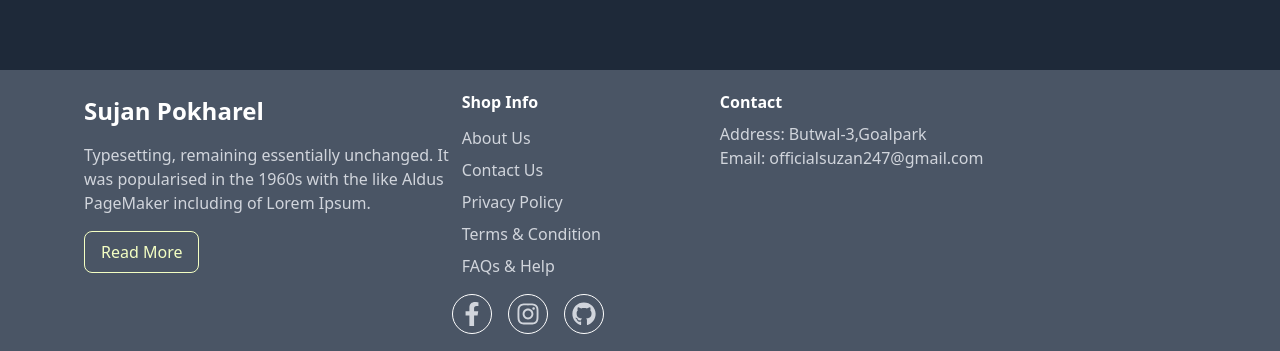
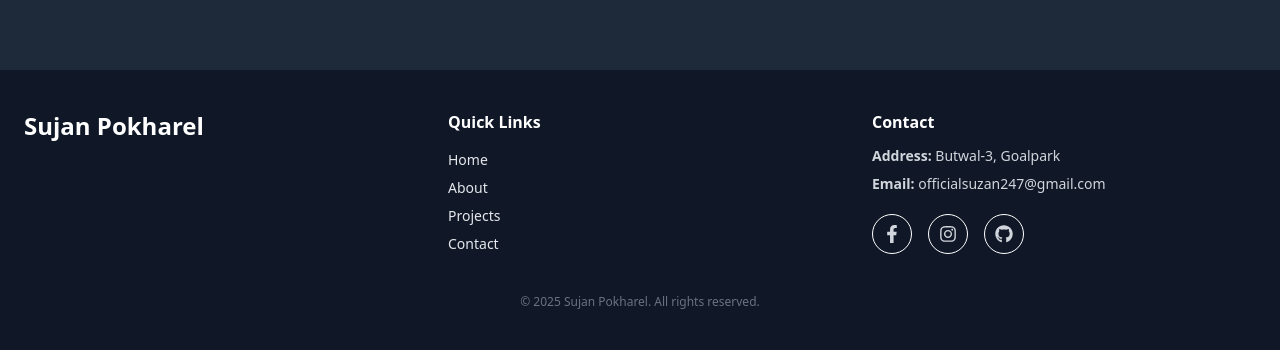
Before and after one commit to SUJANPOKHAREL07/Sujan_portfolio, a React (Vite) app: page / in a window 1280 px wide. Shown: the part 3122-3473 px from the top of the page. Built offline with nearby package versions, Linux system fonts and the light colour scheme.

Commit message:
contact and footer fixed

```diff
--- a/src/Pages/contact.tsx
+++ b/src/Pages/contact.tsx
@@ -1,54 +1,39 @@
-// const Contact=()=>{
-
-//     return(
-//         <>
-//         <div className="bg-gray-800 h-screen w-full">
-//             <h1 className="text-white font-bold text-4xl flex justify-center ">Contact Me</h1>
-//             <div className="">
-
-
-//             </div>
-//         </div>
-//         </>
-//     )
-// }
-// export default Contact
 import { useForm } from '@formspree/react';
 import React, { useState } from 'react';
 
+const ContactForm: React.FC = () => {
+  type formdata = {
+    name: string;
+    email: string;
+    message: string;
+  };
 
-const ContactForm: React.FC = () => {
-  type formdata={
-    name:string,
-    email:string,
-    message:string
-  }
   const [formData, setFormData] = useState<formdata>({
     name: '',
     email: '',
     message: '',
   });
+
   const [state, handleSubmit] = useForm("mqaqjpbj");
+
   if (state.succeeded) {
-      alert("message sent")
+    alert("message sent");
+  }
 
-
-   }
-  const handleChange = (e: React.ChangeEvent<HTMLInputElement | HTMLTextAreaElement>) => {
+  const handleChange = (
+    e: React.ChangeEvent<HTMLInputElement | HTMLTextAreaElement>
+  ) => {
     setFormData({
       ...formData,
       [e.target.name]: e.target.value,
     });
   };
 
-
-
   return (
-   <div className=" w-full bg-gray-800 h-screen ">
-     <h2 className="text-4xl font-bold text-white mb-3 flex justify-center ">Contact Me</h2>
-     <div className="  grid grid-cols-2    ">
-
-       <div className="h-[25rem] w-[30rem] pt-9 pl-19 ">
+    <div className="w-full bg-gray-800 min-h-screen px-4 py-[25rem] md:py-0">
+      <h2 className="text-4xl font-bold text-white mb-10 text-center">Contact Me</h2>
+      <div className="grid grid-cols-1 md:grid-cols-2 gap-10 items-center justify-center">
+        <div className="w-full h-72 sm:h-96 md:h-[21rem] rounded-lg overflow-hidden">
           <iframe
             title="Google Map"
             src="https://www.google.com/maps/embed?pb=!1m14!1m12!1m3!1d2970.1943184688935!2d83.46755495586206!3d27.711845004943676!2m3!1f0!2f0!3f0!3m2!1i1024!2i768!4f13.1!5e0!3m2!1sen!2snp!4v1747564745177!5m2!1sen!2snp"
@@ -57,13 +42,12 @@ const ContactForm: React.FC = () => {
             style={{ border: 0 }}
             allowFullScreen
             loading="lazy"
-            className="w-full h-full rounded-lg"
+            className="w-full h-full"
           ></iframe>
         </div>
 
-      <div className="w-full max-w-md bg-gray-800 p-3 rounded-2xl drop-shadow-lg shadow-2xl     ">
-
-        <form onSubmit={handleSubmit} className="space-y-5 ">
+        <div className="w-full max-w-md bg-gray-800 p-5 rounded-2xl drop-shadow-lg shadow-2xl mx-auto">
+          <form onSubmit={handleSubmit} className="space-y-5">
             <div>
               <label htmlFor="name" className="block text-sm font-medium text-white mb-1">
                 Name
@@ -110,7 +94,6 @@ const ContactForm: React.FC = () => {
             </div>
 
             <button
-
               type="submit"
               className="w-full bg-blue-600 hover:bg-blue-700 text-white font-semibold py-2 px-4 rounded-xl transition duration-200"
             >
--- a/src/Pages/footer.tsx
+++ b/src/Pages/footer.tsx
@@ -1,68 +1,159 @@
-import { FaFacebookF, FaGithub, FaInstagram } from "react-icons/fa"
+// import { FaFacebookF, FaGithub, FaInstagram } from "react-icons/fa"
 
-const Footer=()=>{
-    return(
-        <>
+// const Footer=()=>{
+//     return(
+//         <>
 
-        <footer className="bg-gray-600 text-gray-300 p-5 w-full ">
-      <div className="container  px-6 lg:px-16 flex flex-col lg:flex-row items-start lg:items-center">
-        {/* Left Section */}
-        <div className="mb-6 lg:mb-0">
-          <h2 className="text-[#FFF]  text-2xl font-bold">Sujan Pokharel</h2>
+//         <footer className="bg-gray-600 text-gray-300 p-5 w-full ">
+//       <div className="container  px-6 lg:px-16 flex flex-col lg:flex-row items-start lg:items-center">
+//         {/* Left Section */}
+//         <div className="mb-6 lg:mb-0">
+//           <h2 className="text-[#FFF]  text-2xl font-bold">Sujan Pokharel</h2>
 
-          <p className="mt-4 max-w-md">
-            Typesetting, remaining essentially unchanged. It was popularised in
-            the 1960s with the like Aldus PageMaker including of Lorem Ipsum.
-          </p>
-          <button className="mt-4 border border-[#F4FFC3] text-[#F4FFC3] px-4 py-2 rounded-lg hover:bg-[#A9C46C] hover:text-gray-900">
-            Read More
-          </button>
+//           <p className="mt-4 max-w-md">
+//             Typesetting, remaining essentially unchanged. It was popularised in
+//             the 1960s with the like Aldus PageMaker including of Lorem Ipsum.
+//           </p>
+//           <button className="mt-4 border border-[#F4FFC3] text-[#F4FFC3] px-4 py-2 rounded-lg hover:bg-[#A9C46C] hover:text-gray-900">
+//             Read More
+//           </button>
+//         </div>
+
+//         {/* Center Section */}
+//         <div className="grid grid-cols-2 lg:grid-cols-3 gap-10">
+//           <div>
+//             <h3 className="text-white font-semibold mb-3">Shop Info</h3>
+//             <ul className="space-y-2">
+//               <li>About Us</li>
+//               <li>Contact Us</li>
+//               <li>Privacy Policy</li>
+//               <li>Terms & Condition</li>
+//               <li>FAQs & Help</li>
+//             </ul>
+//           </div>
+
+//           <div className="w-full ">
+//             <h3 className="text-white font-semibold mb-2">Contact</h3>
+//              <div className="flex space-x-1">  <label htmlFor="">Address:</label>
+//             <p>Butwal-3,Goalpark</p></div>
+//           <div className="flex space-x-1">  <label htmlFor="">Email:</label>
+//             <p>officialsuzan247@gmail.com</p></div>
+
+//           </div>
+//         </div>
+//       </div>
+
+//       {/* Social Icons */}
+//       <div className="flex space-x-4 mt-4 lg:mt-4 ml-[27rem]">
+//         <span className="w-10 h-10 flex items-center justify-center border border-white rounded-full ">
+//           <a href="https://www.facebook.com/sujanpokharell" target="_blank">
+//             <FaFacebookF className="text-2xl" />
+//           </a>
+//         </span>
+//         <span className="w-10 h-10 flex items-center justify-center border border-white rounded-full">
+//           <a href="https://www.instagram.com/itssuzan07/" target="_blank">
+//             <FaInstagram className="text-2xl" />
+//           </a>
+//         </span>
+//         <span className="w-10 h-10 flex items-center justify-center border border-white rounded-full">
+//           <a href="https://github.com/SUJANPOKHAREL07" target="_blank">
+//             <FaGithub className="text-2xl" />
+//           </a>
+//         </span>
+//       </div>
+//     </footer>
+//         </>
+//     )
+// }
+// export default Footer
+import { FaFacebookF, FaGithub, FaInstagram } from "react-icons/fa";
+import { Link } from "react-scroll";
+
+const Footer = () => {
+  return (
+    <footer className="bg-gray-900 text-gray-300 px-6 py-10">
+      <div className="max-w-7xl mx-auto grid grid-cols-1 md:grid-cols-3 gap-10">
+        {/* About Section */}
+        <div>
+          <a href="">
+            {" "}
+            <h2 className="text-2xl font-bold text-white">Sujan Pokharel</h2>
+          </a>
         </div>
 
-        {/* Center Section */}
-        <div className="grid grid-cols-2 lg:grid-cols-3 gap-10">
-          <div>
-            <h3 className="text-white font-semibold mb-3">Shop Info</h3>
-            <ul className="space-y-2">
-              <li>About Us</li>
-              <li>Contact Us</li>
-              <li>Privacy Policy</li>
-              <li>Terms & Condition</li>
-              <li>FAQs & Help</li>
-            </ul>
-          </div>
+        {/* Navigation Links */}
+        <div className="grid gap-y-1">
+          <h3 className="text-white font-semibold mb-3">Quick Links</h3>
+          <ul className="space-y-2 text-sm cursor-pointer text-gray-200">
+            <li>
+              <Link className=" hover:text-white" to="/">
+                Home
+              </Link>
+            </li>
+            <li>
+              <Link className=" hover:text-white" to="/about">
+                About
+              </Link>
+            </li>
+            <li>
+              <Link className=" hover:text-white" to="/projects">
+                Projects
+              </Link>
+            </li>
+            <li>
+              <Link className=" hover:text-white" to="/contact">
+                Contact
+              </Link>
+            </li>
+          </ul>
+        </div>
 
-          <div className="w-full ">
-            <h3 className="text-white font-semibold mb-2">Contact</h3>
-             <div className="flex space-x-1">  <label htmlFor="">Address:</label>
-            <p>Butwal-3,Goalpark</p></div>
-          <div className="flex space-x-1">  <label htmlFor="">Email:</label>
-            <p>officialsuzan247@gmail.com</p></div>
-
+        {/* Contact Info */}
+        <div>
+          <h3 className="text-white font-semibold mb-3">Contact</h3>
+          <p className="text-sm">
+            <span className="font-semibold">Address:</span> Butwal-3, Goalpark
+          </p>
+          <p className="text-sm mt-2">
+            <span className="font-semibold">Email:</span>{" "}
+            officialsuzan247@gmail.com
+          </p>
+          {/* Social Icons */}
+          <div className="flex space-x-4 mt-5">
+            <a
+              href="https://www.facebook.com/sujanpokharell"
+              target="_blank"
+              rel="noreferrer"
+              className="w-10 h-10 flex items-center justify-center border border-white rounded-full hover:bg-white hover:text-gray-900 transition"
+            >
+              <FaFacebookF className="text-lg" />
+            </a>
+            <a
+              href="https://www.instagram.com/itssuzan07/"
+              target="_blank"
+              rel="noreferrer"
+              className="w-10 h-10 flex items-center justify-center border border-white rounded-full hover:bg-white hover:text-gray-900 transition"
+            >
+              <FaInstagram className="text-lg" />
+            </a>
+            <a
+              href="https://github.com/SUJANPOKHAREL07"
+              target="_blank"
+              rel="noreferrer"
+              className="w-10 h-10 flex items-center justify-center border border-white rounded-full hover:bg-white hover:text-gray-900 transition"
+            >
+              <FaGithub className="text-lg" />
+            </a>
           </div>
         </div>
       </div>
 
-      {/* Social Icons */}
-      <div className="flex space-x-4 mt-4 lg:mt-4 ml-[27rem]">
-        <span className="w-10 h-10 flex items-center justify-center border border-white rounded-full ">
-          <a href="https://www.facebook.com/sujanpokharell" target="_blank">
-            <FaFacebookF className="text-2xl" />
-          </a>
-        </span>
-        <span className="w-10 h-10 flex items-center justify-center border border-white rounded-full">
-          <a href="https://www.instagram.com/itssuzan07/" target="_blank">
-            <FaInstagram className="text-2xl" />
-          </a>
-        </span>
-        <span className="w-10 h-10 flex items-center justify-center border border-white rounded-full">
-          <a href="https://github.com/SUJANPOKHAREL07" target="_blank">
-            <FaGithub className="text-2xl" />
-          </a>
-        </span>
+      {/* Footer Bottom */}
+      <div className="mt-10 text-center text-xs text-gray-500">
+        &copy; {new Date().getFullYear()} Sujan Pokharel. All rights reserved.
       </div>
     </footer>
-        </>
-    )
-}
-export default Footer
+  );
+};
+
+export default Footer;
```
Lines whose indentation alone changed are shown as unchanged.
